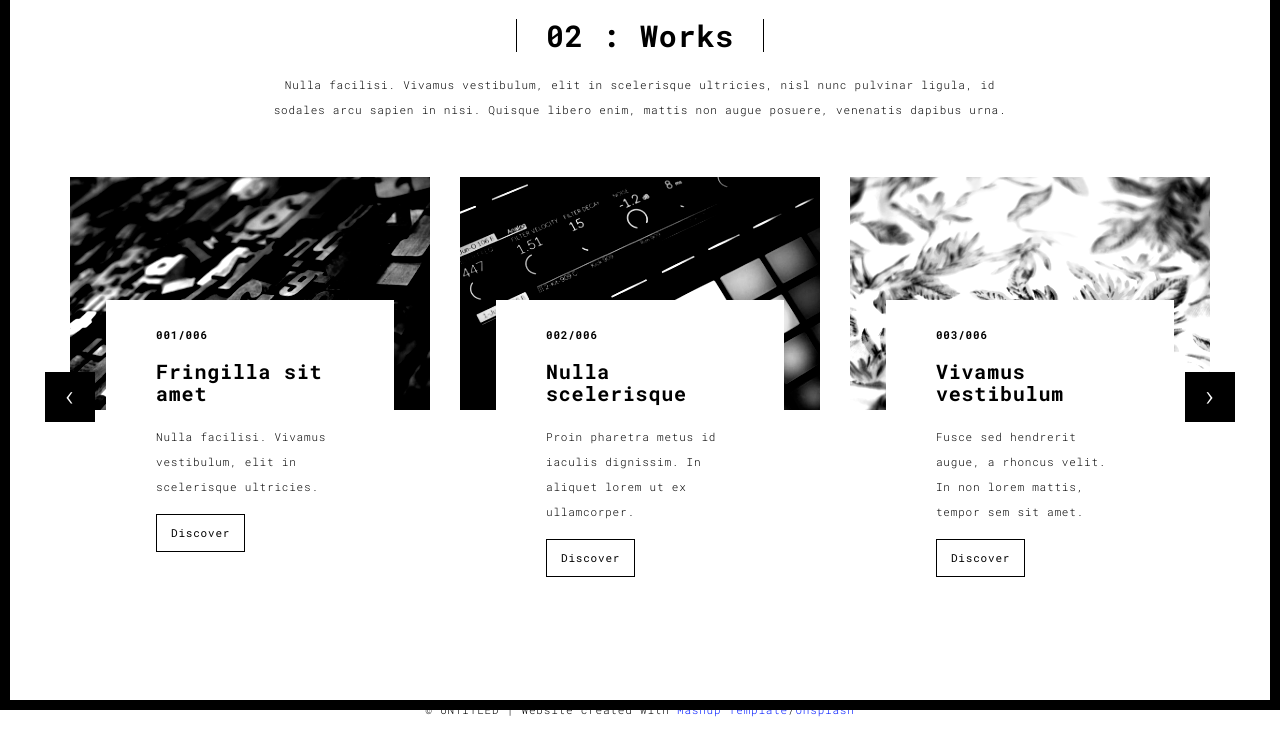
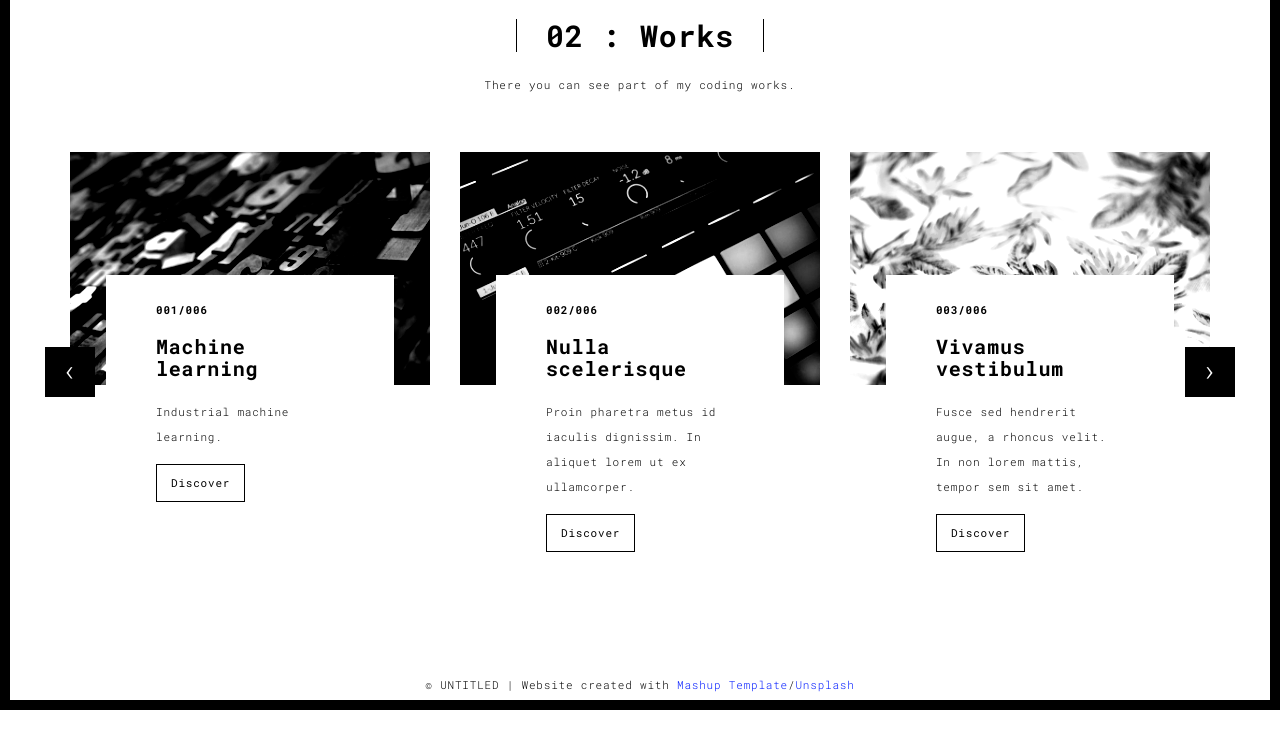
Before and after one commit to jafralei/portfolio, a Flask app: page /works.html in a window 1280 px wide. Shown: the part 90-837 px from the top of the page. After the commit the page ends 800 px from the top, so only its background shows below. Run offline with Flask 3, Linux system fonts and the light colour scheme; some libraries are stand-ins or nearby versions.

Commit message:
works page title changed

```diff
--- a/templates/works.html
+++ b/templates/works.html
@@ -56,7 +56,7 @@
       <div class="col-sm-8 col-sm-offset-2 section-container-spacer">
         <div class="text-center">
           <h1 class="h2">02 : Works</h1>
-          <p>Nulla facilisi. Vivamus vestibulum, elit in scelerisque ultricies, nisl nunc pulvinar ligula, id sodales arcu sapien in nisi. Quisque libero enim, mattis non augue posuere, venenatis dapibus urna.</p>
+          <p>There you can see part of my coding works.</p>
         </div>
       </div>
 
@@ -74,9 +74,9 @@
                       </a>
                       <div class="card-container card-container-lg">
                         <h4>001/006</h4>
-                        <h3>Fringilla sit amet</h3>
-                        <p>Nulla facilisi. Vivamus vestibulum, elit in scelerisque ultricies.</p>
-                        <a href="./work.html" title="" class="btn btn-default">Discover</a>
+                        <h3>Machine learning</h3>
+                        <p>Industrial machine learning.</p>
+                        <a href="https://audaces.com/es/blog/que-es-el-machine-learning-y-como-funciona" title="" class="btn btn-default">Discover</a>
                       </div>
                     </div>
                     <div class="col-sm-4">
```
